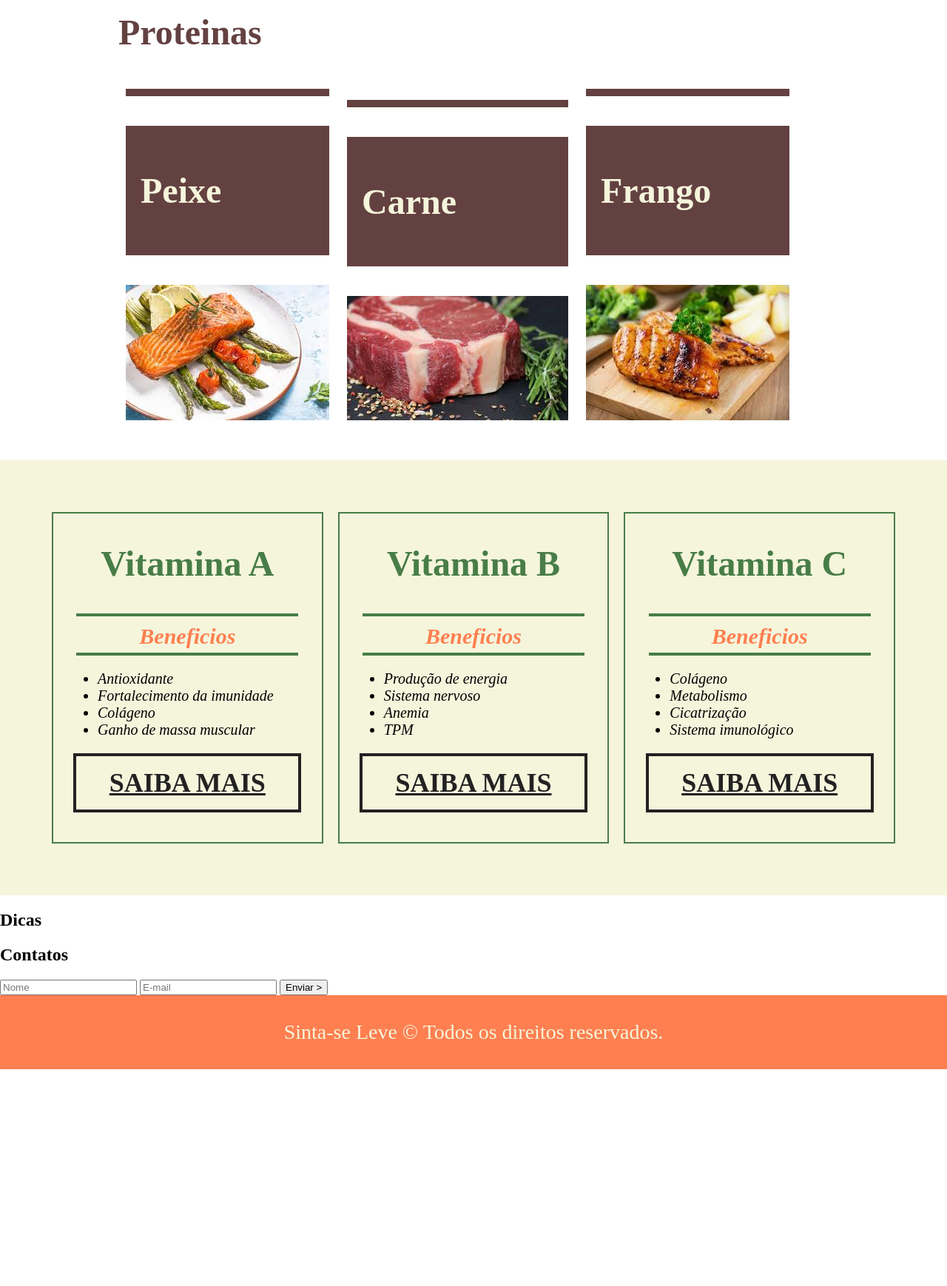
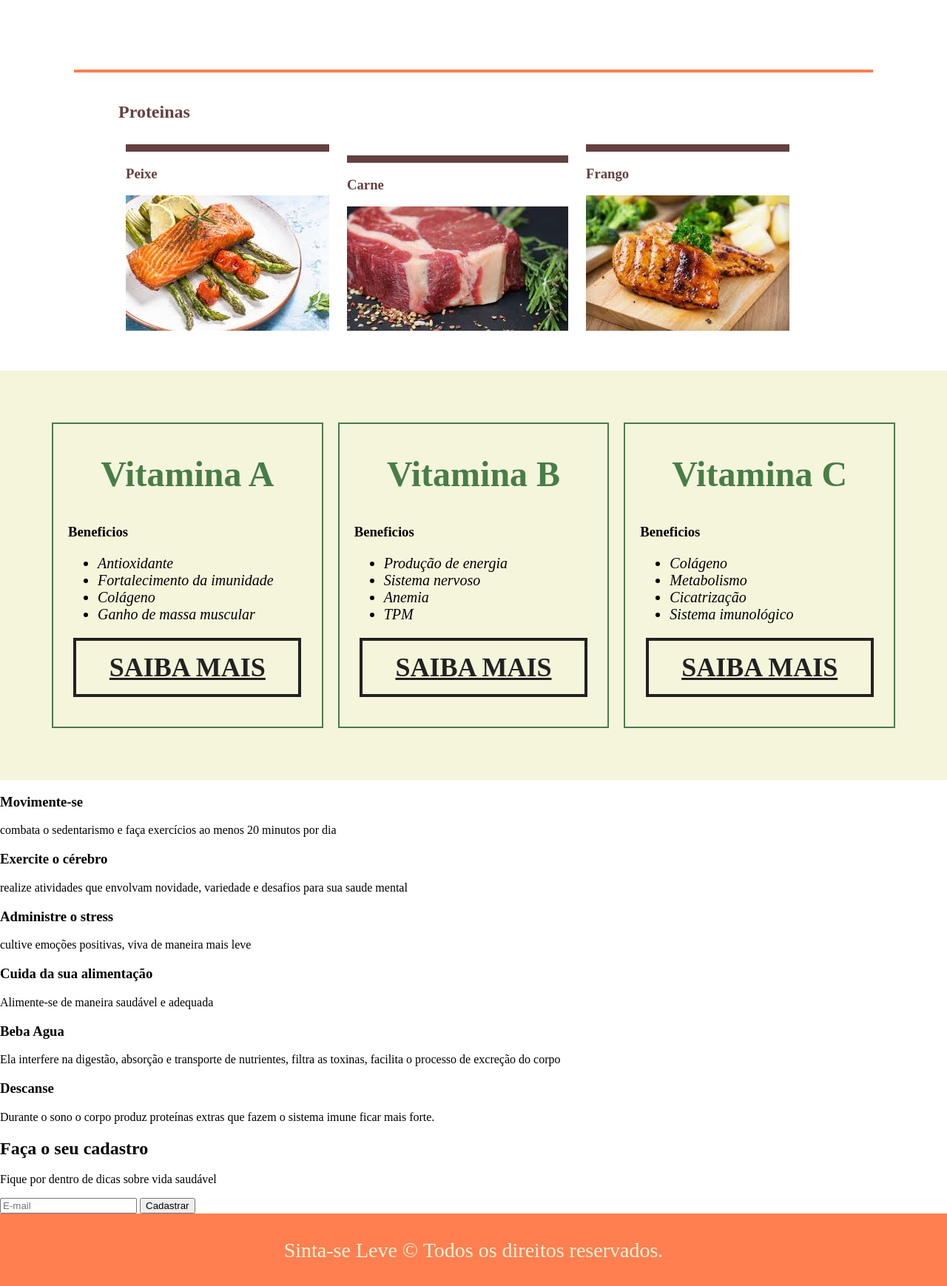
Before and after one commit to Narda-Antonella/Narda-Antonella.github.io, a plain HTML site: page index.html in a window 1280 px wide. Shown: the part 720-2458 px from the top of the page at 74% size. Before the commit the page ends 2165 px from the top, so only its background shows below. Drawn offline with Linux system fonts and the light colour scheme.

Commit message:
Update index.html

```diff
--- a/index.html
+++ b/index.html
@@ -3,28 +3,44 @@
 <head>
     <meta charset="UTF-8">
     <meta name="viewport" content="width=device-width, initial-scale=1.0">
-    <title>Landing Page</title>
-    <link href="styles/style.css" rel="stylesheet">
+    <title>Sinta-se Leve</title>
+    <link rel="apple-touch-icon" sizes="180x180" href="../components/images/favicon/android-chrome-192x192.png">
+    <link rel="icon" type="image/png" sizes="32x32" href="../components/images/favicon/favicon-32x32.png">
+    <link rel="icon" type="image/png" sizes="16x16" href="../components/images/favicon/favicon-16x16.png">
+    <link rel="icon" href="/favicon.ico">
+    <link rel="manifest" href="/site.webmanifest">
+    <link href="/styles/style.css" rel="stylesheet">
 </head>
 <body>
     <div class="info">
-        <p>Página dedicada estilo de vida saudável</p>
-        <p>Av. Xpto, 2829, Curitiba-PR</p>
+        <div class="info-sub">
+            <p>Página dedicada ao estilo de vida saudável</p>
+            <a href="tel: +5541999999999">+55 41 9999 9999</a>
+            <p>Av. Xpto, 2829, Curitiba-PR</p>
+        </div>
     </div>
-    <header>
-        <div class="title">
-            <h1>Sinta-se Leve</h1>
+    <header class="menu">
+        <div class="menu-principal">
+            <div class="menu-title">
+                <a href="#">Sinta-se Leve</a>
+            </div>
+            <div class="menu-option">
+                <nav>
+                    <a href="#"><li>Carboidratos</li></a>
+                    <a href="#"><li>Proteinas</li></a>
+                    <a href="#"><li>Vitaminas</li></a>
+                    <a href="#"><li>Dicas</li></a>
+                </nav>
+            </div>
         </div>
-        <ul>
-            <a href="#"><li>Carboidratos</li></a>
-            <a href="#"><li>Proteinas</li></a>
-            <a href="#"><li>Vitaminas</li></a>
-            <a href="#"><li>Dicas</li></a>
-        </ul>
     </header>
+    <h1 class="title-content">
+        Toda informação básica <br>
+        Sobre Nutrição
+    </h1>
     <section class="carboidrato">
-        <div class="carboidrato-context">
-            <h1>Carboidratos</h1>
+        <div class="carboidrato-contet">
+            <h2 class="carboidrato-title">Carboidratos</h2>
             <p>Os alimentos ricos em carboidratos, como pão, arroz, batata-doce e macarrão, fornecem
                 energia para o corpo na forma de calorias, ajudando a manter as funções vitais como
                 respiração e o funcionamento dos órgãos, como cérebro, coração e pulmões.</p>
@@ -33,30 +49,30 @@
                 o ganho de peso.</p>
         </div>
         <div class="carboidrato-image">
-            <img src="components/images/carbo2.png" alt="carbo2">
+            <img src="../components/images/carbo2.png" alt="carbo2">
         </div>
     </section>
     <section class="proteina">
-        <h1>Proteinas</h1>
+        <h2 class="proteina-title">Proteinas</h2>
         <div class=".proteina-container">
             <div class="proteina-item peixe">
-                <h2>Peixe</h2>
-                <img src="components/images/peixe.png" alt="peixe">
+                <h3 class="proteina-item--name">Peixe</h3>
+                <img src="../components/images/peixe.png" alt="peixe">
             </div>
             <div class="proteina-item carne">
-                <h2>Carne</h2>
-                <img src="components/images/carne.png" alt="carne">
+                <h3 class="proteina-item--name">Carne</h3>
+                <img src="../components/images/carne.png" alt="carne">
             </div>
             <div class="proteina-item frango">
-                <h2>Frango</h2>
-                <img src="components/images/frango.png" alt="frango">
+                <h3 class="proteina-item--name">Frango</h3>
+                <img src="../components/images/frango.png" alt="frango">
             </div>
         </div>
     </section>
     <section class="vitaminas">
         <div class="vitaminas-itens">
             <h2>Vitamina A</h2>
-            <p>Beneficios</p>
+            <h3 class="vitaminas-itens--subtitle">Beneficios</h3>
             <ul>
                 <li>Antioxidante</li>
                 <li>Fortalecimento da imunidade</li>
@@ -67,7 +83,7 @@
         </div>
         <div class="vitaminas-itens">
             <h2>Vitamina B</h2>
-            <p>Beneficios</p>
+            <h3 class="vitaminas-itens--subtitle">Beneficios</h3>
             <ul>
                 <li>Produção de energia</li>
                 <li>Sistema nervoso</li>
@@ -78,7 +94,7 @@
         </div>
         <div class="vitaminas-itens">
             <h2>Vitamina C</h2>
-            <p>Beneficios</p>
+            <h3 class="vitaminas-itens--subtitle">Beneficios</h3>
             <ul>
                 <li>Colágeno</li>
                 <li>Metabolismo</li>
@@ -88,18 +104,43 @@
             <a href="#">Saiba mais</a>
         </div>
     </section>
-    <section>
-        <div>
-            <h1>Dicas</h1>
+    <section class="dicas">
+        <div class="dicas-item">
+            <h3 class="dicas-title">Movimente-se</h3>
+            <p class="dicas-description">combata o sedentarismo e faça exercícios ao menos 20 minutos por dia</p>
+        </div>
+        <div class="dicas-item">
+            <h3 class="dicas-title">Exercite o cérebro</h3>
+            <p class="dicas-description">realize atividades que envolvam novidade, variedade e desafios para  sua saude mental</p>
+        </div>
+        <div class="dicas-item">
+            <h3 class="dicas-title">Administre o stress</h3>
+            <p class="dicas-description">cultive emoções positivas, viva de maneira mais leve</p>
+        </div>
+        <div class="dicas-item">
+            <h3 class="dicas-title">Cuida da sua alimentação</h3>
+            <p class="dicas-description">Alimente-se de maneira saudável e adequada</p>
+        </div>
+        <div class="dicas-item">
+            <h3 class="dicas-title">Beba Agua</h3>
+            <p class="dicas-description"> Ela interfere na digestão, absorção e transporte
+            de nutrientes, filtra as toxinas, facilita o processo de excreção do corpo</p>
+        </div>
+        <div class="dicas-item">
+            <h3 class="dicas-title">Descanse</h3>
+            <p class="dicas-description">Durante o sono o corpo produz proteínas extras
+                que fazem o sistema imune ficar mais forte.</p>
         </div>
     </section>
-    <section>
-        <div>
-            <h1>Contatos</h1>
-            <form>
-                <input type="text" placeholder="Nome"></input>
+    <section class="contatos">
+        <div class="contatos-text">
+            <h2>Faça o seu cadastro</h2>
+            <p>Fique por dentro de dicas sobre vida saudável</p>
+        </div>
+        <div class="contatos-form">
+            <form class="contatos-dados">
                 <input type="email" placeholder="E-mail"></input>
-                <input type="submit" value="Enviar >"></input>
+                <button class="contatos-button" type="submit">Cadastrar</button>
             </form>
         </div>
     </section>
```
